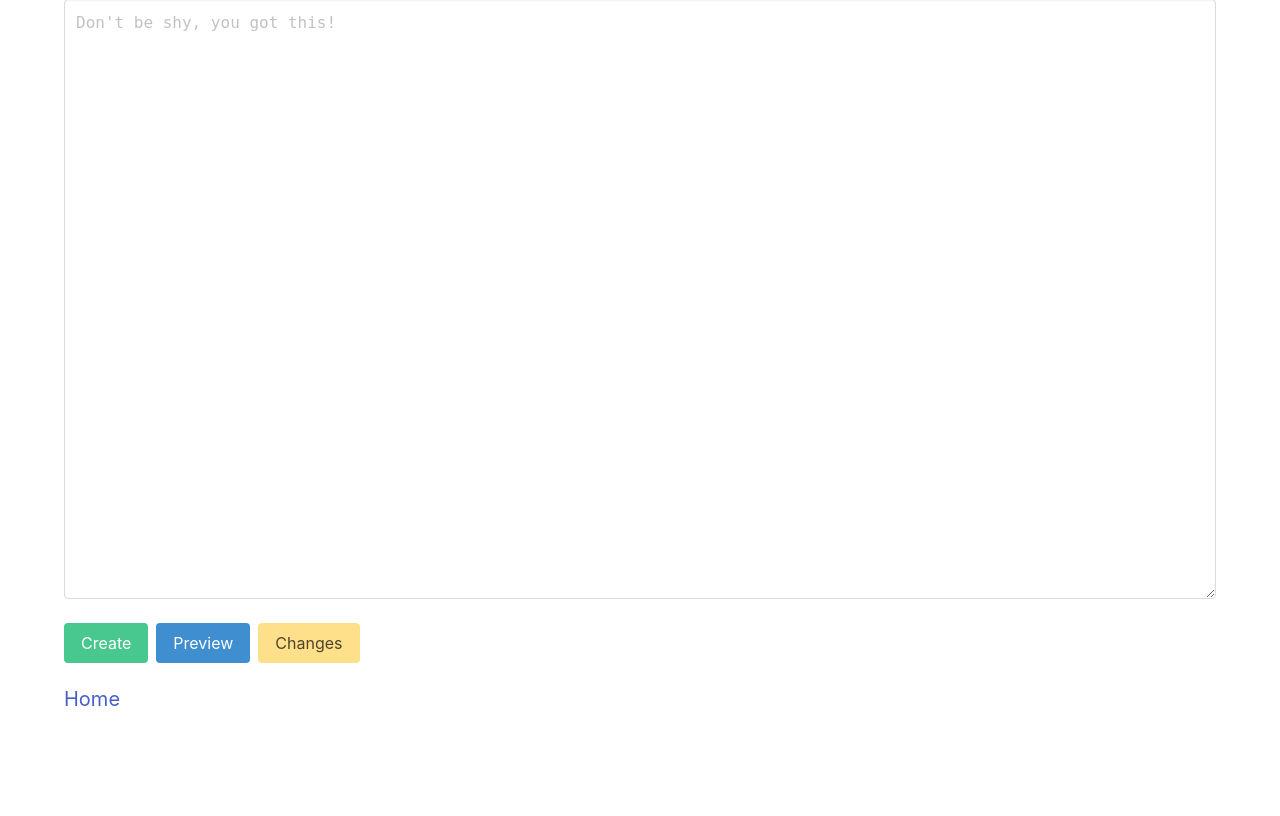
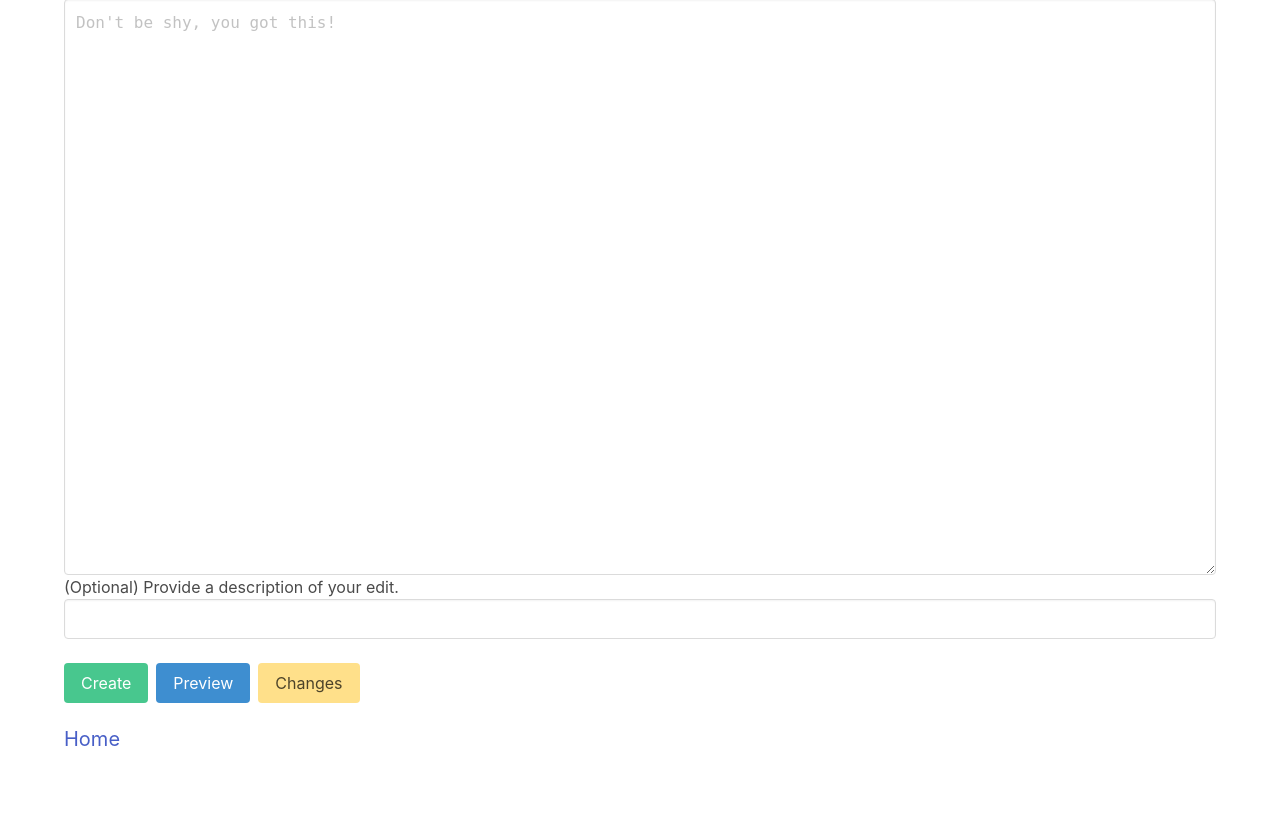
Before and after one commit to zack256/anaximander, a Flask app: template templates/create_article.html in a window 1280 px wide. Shown: the part 222-1038 px from the top of the page. Before the commit the page ends 928 px from the top, so only its background shows below. Run offline with Flask 2, Linux system fonts and the light colour scheme; the template is opened without the code that fills it: values that come from a table or form of the project are taken from there, others are empty; tables that the repository leaves empty hold one stand-in row (values such as "Sample post"); parts of the project's set-up code (start-up, migrations or seed data) failed here and were passed over; some libraries are stand-ins or nearby versions.

Commit message:
added edit descriptions and prohibited blank articles.

```diff
--- a/assets/js/checks.js
+++ b/assets/js/checks.js
@@ -13,11 +13,15 @@ function addWikiCheck () {
 }
 function createArticleCheck () {
     var articleName = document.getElementById("createArticleName").value;
+    var articleBody = document.getElementById("createArticleBody").value;
     if (articleName.length == 0) {
         return alertError("Article name cannot be blank.");
     }
     if (articleName[0] != articleName[0].toUpperCase()) {
         return alertError("First letter of article name cannot be lowercase.");
+    }
+    if (articleBody.length == 0) {
+        return alertError("Article body cannot be blank.");
     }
     return baseFinalCheck("Are you sure you want to create this article?");
 }
--- a/main.py
+++ b/main.py
@@ -122,7 +122,8 @@ class Diff(db.Model):
     __tablename__ = "diffs"
     id = db.Column(db.Integer, primary_key = True)
     created = db.Column(db.DateTime())
-    action = db.Column(db.Integer)  # Regular edit (0), Initial Diff (1), Name Change (2), Protection Change (3), more to come?
+    action = db.Column(db.Integer)  # Regular edit (0), Initial Diff (1), Minor Edit (2), Name Change (3), Protection Change (4), more to come?
+    description = db.Column(db.String(256), server_default = "")
     editor_id = db.Column(db.Integer(), db.ForeignKey('user.id', ondelete = 'CASCADE'))
     article_id = db.Column(db.Integer(), db.ForeignKey('articles.id', ondelete = 'CASCADE'))
     sub_diffs = db.relationship("SubDiff", backref = "diff")
@@ -335,7 +336,7 @@ def user_can_edit_article(user, wiki):
 def user_can_read_article(user, wiki):
     return True # later.
 
-def create_article(wiki, name, body, creator):
+def create_article(wiki, name, body, desc, creator):
     if not user_can_create_article(creator, wiki):
         return "Insufficient roles to create an article on this wiki."
     name = name.replace(" ", "_")
@@ -348,6 +349,8 @@ def create_article(wiki, name, body, creator):
     if os.path.isfile(article_path):
         return "Article not in database, but cannot be added as a file with the same name exists."
     body = body.replace("\r", "")
+    if len(body) == 0:
+        return "Article body cannot be blank."
     with open(article_path, "w") as file:
         file.write(body)
     created = datetime.datetime.now()
@@ -361,6 +364,7 @@ def create_article(wiki, name, body, creator):
     db.session.commit()
     initial_diff = Diff()
     initial_diff.action = 1
+    initial_diff.description = desc
     initial_diff.created = created
     initial_diff.editor_id = creator.id
     initial_diff.article_id = new_article.id
@@ -383,7 +387,8 @@ def create_article_handler(requested):
         return "Wiki not found!"
     name = request.form["name"]
     body = request.form["article"]
-    return create_article(wiki, name, body, current_user)
+    desc = request.form["desc"]
+    return create_article(wiki, name, body, desc, current_user)
 
 @app.route("/wikis/<reqd_w>/articles/<reqd_a>")
 @app.route("/wikis/<reqd_w>/articles/<reqd_a>/")
@@ -443,7 +448,8 @@ def edit_article_form_handler(reqd_w, reqd_a):
     if not article_in_files(wiki.name, article.name):
         return "Article not found in file system!"
     body = request.form["article"]
-    edit_article(wiki, article, body, current_user)
+    desc = request.form["desc"]
+    edit_article(wiki, article, body, desc, current_user)
     return redirect("/wikis/{}/articles/{}/".format(wiki.name, article.name))
 
 def add_sub_diff(o, i, c, d):
@@ -454,7 +460,7 @@ def add_sub_diff(o, i, c, d):
     sub_diff.diff_id = d.id
     db.session.add(sub_diff)
 
-def edit_article(wiki, article, body, editor):
+def edit_article(wiki, article, body, desc, editor):
     if not user_can_edit_article(editor, wiki):
         return "Insufficient roles to edit this article."
     article_path = get_article_path(wiki.name, article.name)
@@ -466,6 +472,7 @@ def edit_article(wiki, article, body, editor):
     diff.editor_id = editor.id
     diff.article_id = article.id
     diff.action = 0
+    diff.description = desc
     db.session.add(diff)
     db.session.commit() # needed for diff to have an id.
     for subtraction in subtractions:
--- a/templates/article_history.html
+++ b/templates/article_history.html
@@ -13,7 +13,7 @@
         {% set sds = diff_dict[diff.id] %}
         {% set sdiff = sds[1] - sds[0] %}
         {% set editor = editor_dict[diff.editor_id] %}
-        <li><a href = "#">{{ diff.created }}</a> by user <a href = "/users/{{ editor.username }}/">{{ editor.username }}</a> (<span class = "gTxt">+{{ sds[1] }}</span>/<span class = "rTxt">-{{ sds[0] }}</span>/<strong>{% if sdiff > 0 %}+{% endif %}{{ sdiff }}</strong>)</li>
+        <li><a href = "#">{{ diff.created }}</a> by user <a href = "/users/{{ editor.username }}/">{{ editor.username }}</a> (<span class = "gTxt">+{{ sds[1] }}</span>/<span class = "rTxt">-{{ sds[0] }}</span>/<strong>{% if sdiff > 0 %}+{% endif %}{{ sdiff }}</strong>) <em>{{ diff.description }}</em></li>
         {% endfor %}
     </ul>
 </div>
--- a/templates/create_article.html
+++ b/templates/create_article.html
@@ -8,8 +8,10 @@
 <p>Give your article a name. Keep in mind this will be used with URLs.</p>
 <input class = "input" type = "text" name = "name" maxlength = "80" pattern = "^([ ]?[a-zA-Z0-9().,!~*'\-[\]{}])+$" id = "createArticleName" form = "createArticleForm">
 <p>Write the article below. Click the "Preview" and "Changes" buttons to check your progress, and hit "Create" when you are finished.</p>
-<textarea class = "textarea wiki-text-box" placeholder = "Don't be shy, you got this!" rows = "24" name = "article" form = "createArticleForm"></textarea>
-<br/>
+<textarea class = "textarea wiki-text-box" placeholder = "Don't be shy, you got this!" rows = "23" name = "article" form = "createArticleForm" id = "createArticleBody"></textarea>
+<p>(Optional) Provide a description of your edit.</p>
+<input class = "input" type = "text" name = "desc" maxlength = "256" form = "createArticleForm">
+<br/><br/>
 <div class = "buttons">
     <script>var createArticleSubmitted = false;</script>
     <button class = "button is-success" type = "submit" form = "createArticleForm">Create</button>
--- a/templates/edit_article.html
+++ b/templates/edit_article.html
@@ -9,7 +9,9 @@
 <form method = "POST" action = "/wikis/{{ wiki.name }}/forms/edit-article/{{ article.name }}/" id = "editArticleForm" onsubmit = "if (editArticleSubmitted) { return false; } else { if (editArticleCheck()) { editArticleSubmitted = true; return true; } else { return false; } }"></form>
 <p>Edit the article below. Click the "Preview" and "Changes" buttons to check your progress, and hit "Edit" when you are finished.</p>
 <textarea class = "textarea wiki-text-box" rows = "24" name = "article" form = "editArticleForm">{{ article_text }}</textarea>
-<br/>
+<p>(Optional) Provide a description of your edit.</p>
+<input class = "input" type = "text" name = "desc" maxlength = "256" form = "editArticleForm">
+<br/><br/>
 <div class = "buttons">
     <script>var editArticleSubmitted = false;</script>
     <button class = "button is-success" type = "submit" form = "editArticleForm">Edit</button>
```
